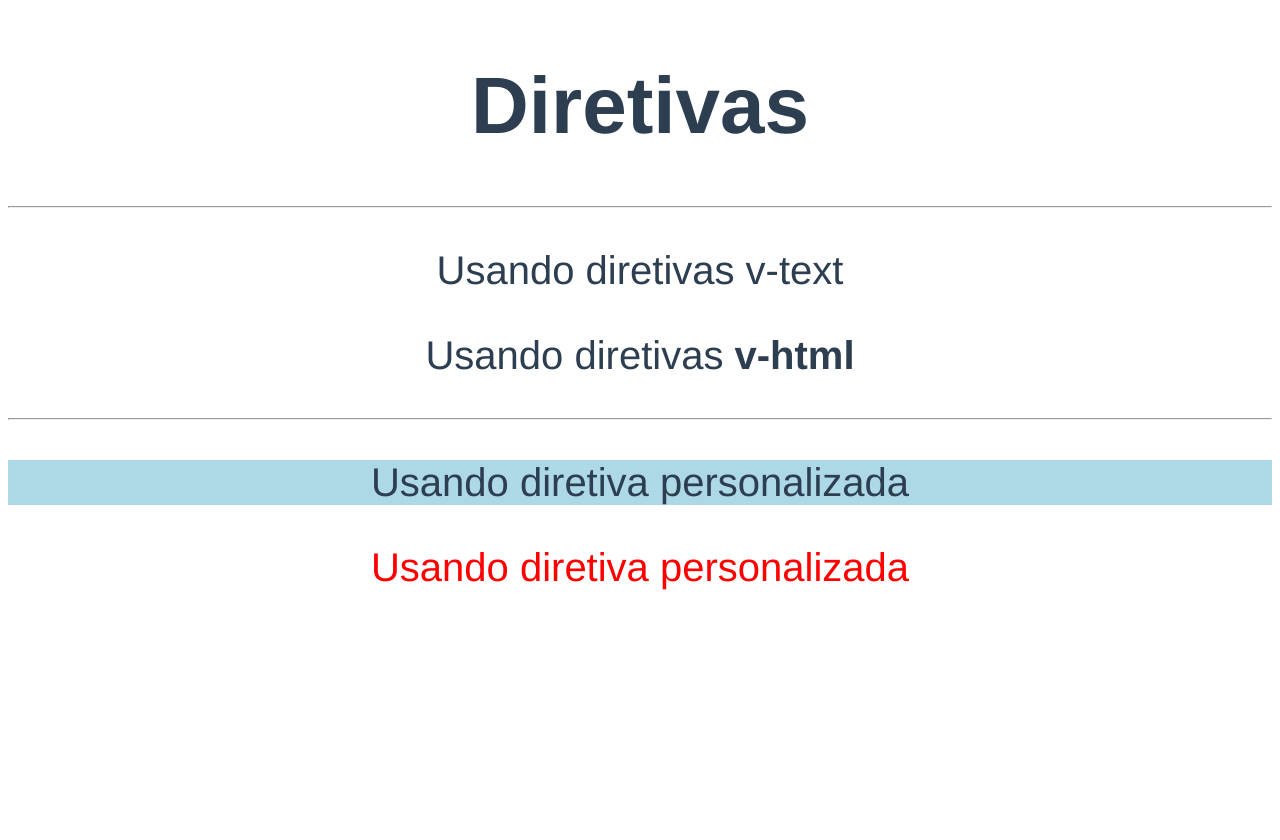
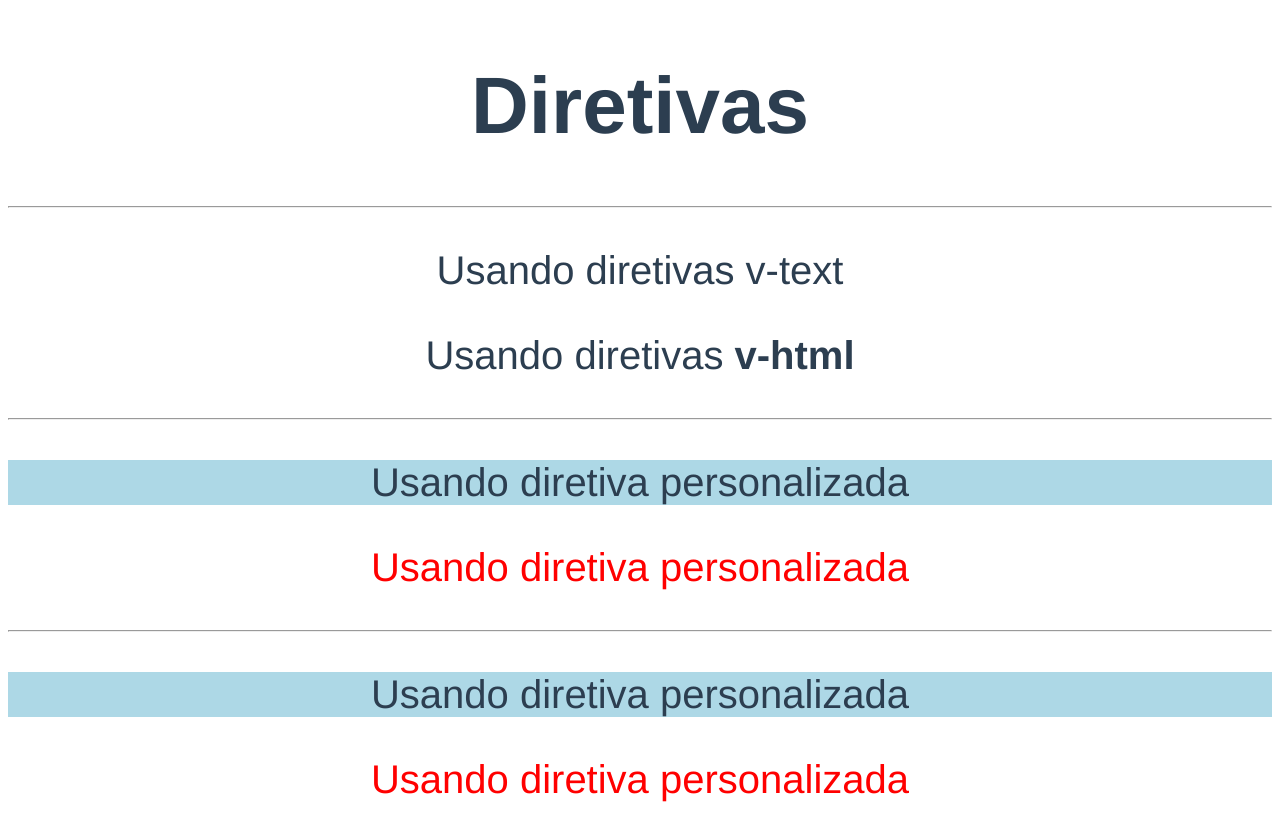
Before and after one commit to franciscojml/curso-vue, a Vue app in the folder diretivas/diretivas-exercicios/: page / in a window 1280 px wide. Before the commit the page ends 800 px from the top, so only its background shows below. Built offline with nearby package versions, Linux system fonts and the light colour scheme.

Commit message:
diretiva local

```diff
--- a/diretivas/diretivas-exercicios/src/App.vue
+++ b/diretivas/diretivas-exercicios/src/App.vue
@@ -1,28 +1,49 @@
 <template>
   <div id="app">
     <h1>Diretivas</h1>
-		<hr/>
+    <hr />
     <p v-text="'Usando diretivas v-text'"></p>
     <p v-html="'Usando diretivas <strong>v-html</strong>'"></p>
-		<hr/>
+    <hr />
     <p v-destaque:fundo.atrasar="'lightblue'">Usando diretiva personalizada</p>
     <p v-destaque.atrasar="cor">Usando diretiva personalizada</p>
+	<hr />
+    <p v-destaque-local:fundo.atrasar="'lightblue'">Usando diretiva personalizada</p>
+    <p v-destaque-local.atrasar="cor">Usando diretiva personalizada</p>
   </div>
 </template>
 
 <script>
 export default {
-	data(){
-		return{
-			cor: 'red'
+  directives: {
+    "destaque-local": {
+      bind(el, binding) {
+        //el.style.background = 'lightgreen'
+
+        let atraso = 0;
+        if (binding.modifiers["atrasar"]) atraso = 3000;
+
+        setTimeout(() => {
+          if (binding.arg === "fundo") {
+            el.style.background = binding.value;
+          } else {
+            el.style.color = binding.value;
+          }
+        }, atraso);
       }
     }
+  },
+  data() {
+    return {
+      cor: "red"
+    };
   }
+};
 </script>
 
 <style>
 #app {
-	font-family: 'Avenir', Helvetica, Arial, sans-serif;
+  font-family: "Avenir", Helvetica, Arial, sans-serif;
   -webkit-font-smoothing: antialiased;
   -moz-osx-font-smoothing: grayscale;
   text-align: center;
```
Lines whose indentation alone changed are shown as unchanged.
